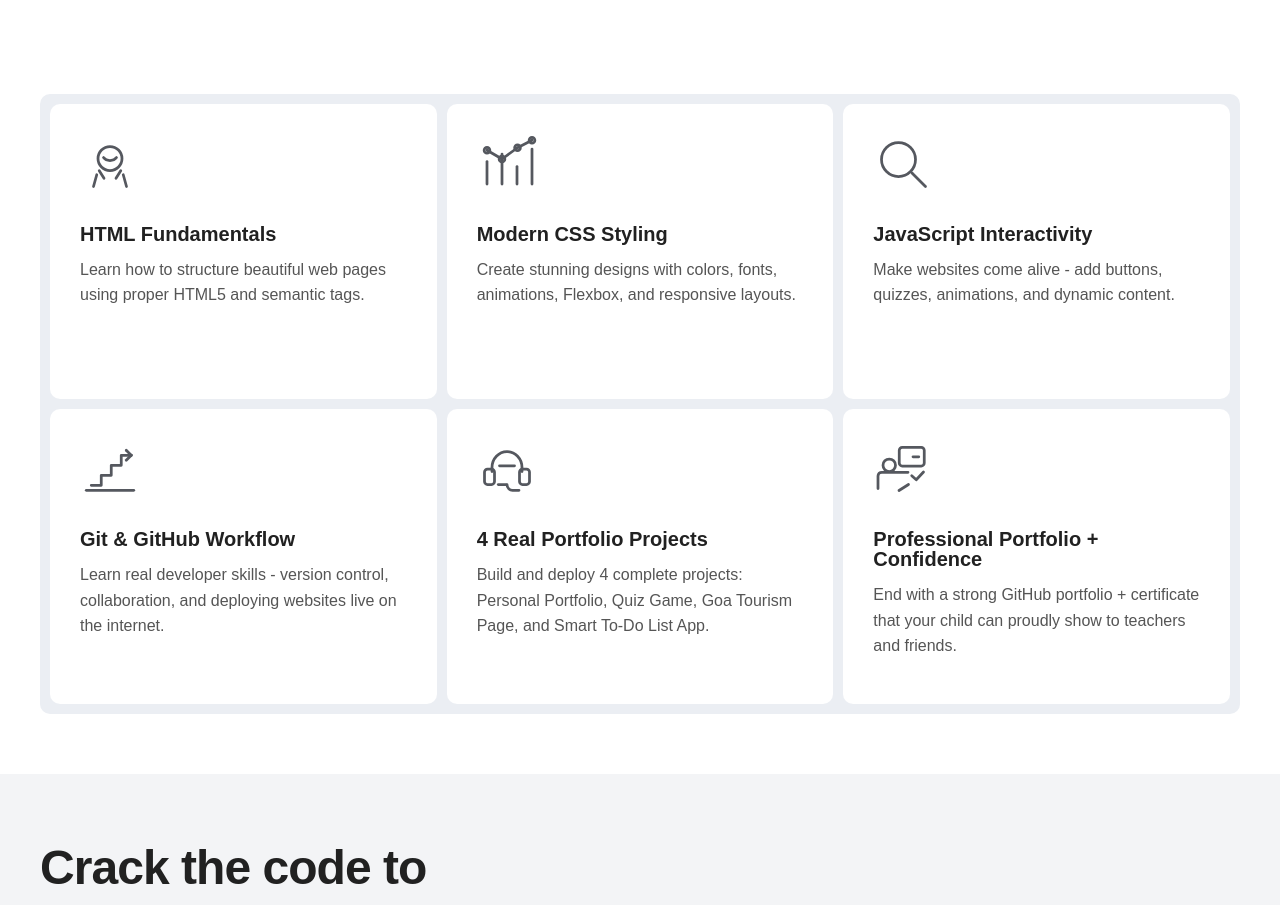
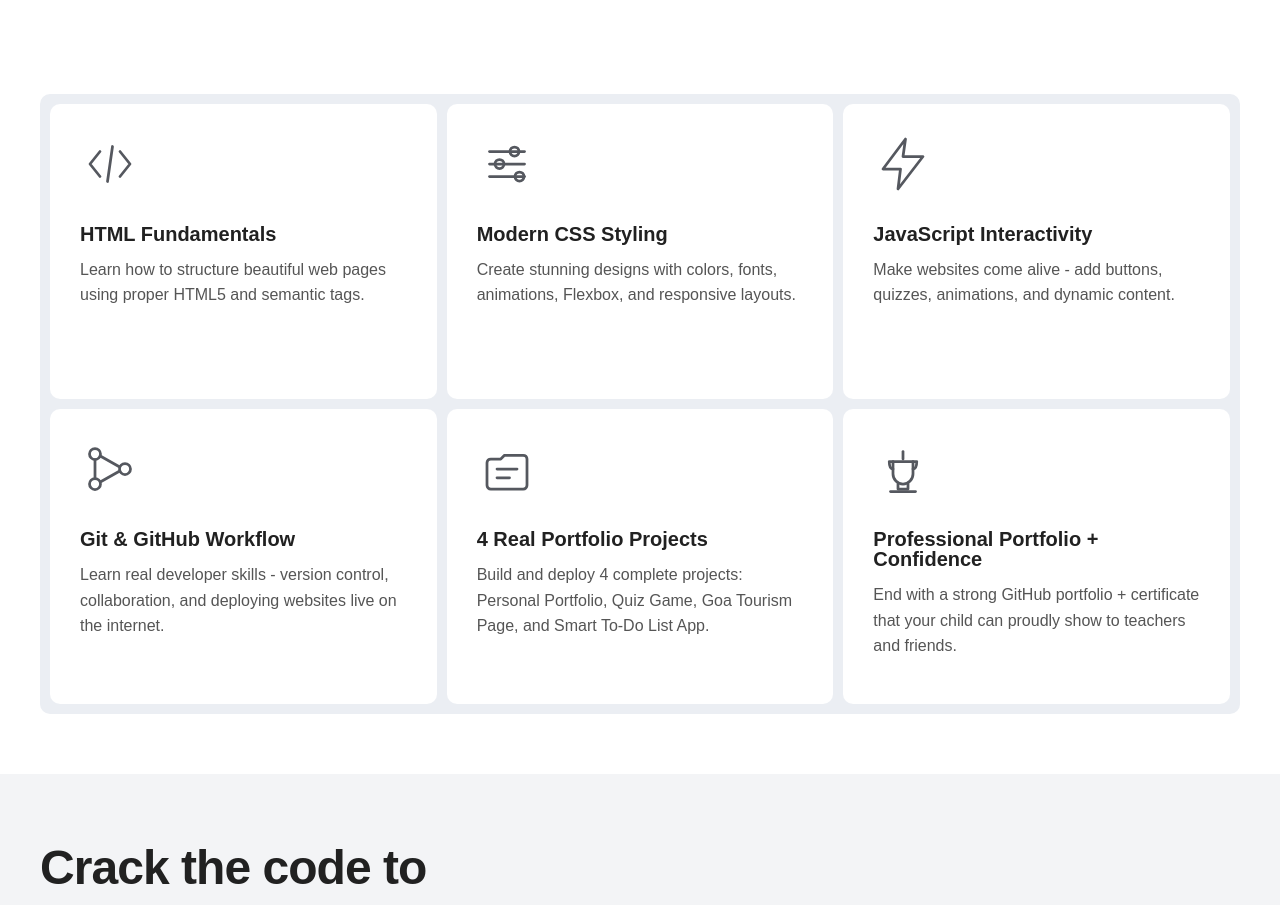
Before and after one commit to Gautham28/localhost-classes, a React (Vite) app: page / in a window 1280 px wide. Shown: the part 1500-2405 px from the top of the page. Built offline with nearby package versions, Linux system fonts and the light colour scheme; a web font is replaced by a local one.

Commit message:
updated svg

```diff
--- a/src/components/learn.jsx
+++ b/src/components/learn.jsx
@@ -2,108 +2,104 @@ const learnCards = [
   {
     title: 'HTML Fundamentals',
     text: 'Learn how to structure beautiful web pages using proper HTML5 and semantic tags.',
-    icon: 'stress',
+    icon: 'html',
   },
   {
     title: 'Modern CSS Styling',
     text: 'Create stunning designs with colors, fonts, animations, Flexbox, and responsive layouts.',
-    icon: 'chart',
+    icon: 'css',
   },
   {
     title: 'JavaScript Interactivity',
     text: 'Make websites come alive - add buttons, quizzes, animations, and dynamic content.',
-    icon: 'search',
+    icon: 'javascript',
   },
   {
     title: 'Git & GitHub Workflow',
     text: 'Learn real developer skills - version control, collaboration, and deploying websites live on the internet.',
-    icon: 'stairs',
+    icon: 'git',
   },
   {
     title: '4 Real Portfolio Projects',
     text: 'Build and deploy 4 complete projects: Personal Portfolio, Quiz Game, Goa Tourism Page, and Smart To-Do List App.',
-    icon: 'support',
+    icon: 'projects',
   },
   {
     title: 'Professional Portfolio + Confidence',
     text: 'End with a strong GitHub portfolio + certificate that your child can proudly show to teachers and friends.',
-    icon: 'mentor',
+    icon: 'portfolio',
   },
 ]
 
 function CardIcon({ type }) {
-  if (type === 'chart') {
+  if (type === 'html') {
     return (
       <svg viewBox="0 0 24 24" fill="none" aria-hidden="true">
-        <path d="M4 20V11" />
-        <path d="M10 20V8" />
-        <path d="M16 20V13" />
-        <path d="M22 20V6" />
-        <path d="M4 6.5L10 10L16.2 5.5L22 2.5" />
-        <circle cx="4" cy="6.5" r="1.15" />
-        <circle cx="10" cy="10" r="1.15" />
-        <circle cx="16.2" cy="5.5" r="1.15" />
-        <circle cx="22" cy="2.5" r="1.15" />
+        <path d="M8 7L4 12L8 17" />
+        <path d="M16 7L20 12L16 17" />
+        <path d="M13 5L11 19" />
       </svg>
     )
   }
 
-  if (type === 'search') {
+  if (type === 'css') {
     return (
       <svg viewBox="0 0 24 24" fill="none" aria-hidden="true">
-        <circle cx="10.2" cy="10.2" r="6.8" />
-        <path d="M15.6 15.6L21 21" />
+        <path d="M5 7H19" />
+        <circle cx="15" cy="7" r="1.8" />
+        <path d="M5 12H19" />
+        <circle cx="9" cy="12" r="1.8" />
+        <path d="M5 17H19" />
+        <circle cx="17" cy="17" r="1.8" />
       </svg>
     )
   }
 
-  if (type === 'stairs') {
+  if (type === 'javascript') {
     return (
       <svg viewBox="0 0 24 24" fill="none" aria-hidden="true">
-        <path d="M2.5 20.5H21.5" />
-        <path d="M4.5 18.5H8.5V14.5H12.5V10.5H16.5V6.5H20.5" />
-        <path d="M20.5 6.5L18.5 8.5" />
-        <path d="M20.5 6.5L18.5 4.5" />
+        <path d="M13 2L4 14H11L10 22L20 9H12L13 2Z" />
       </svg>
     )
   }
 
-  if (type === 'support') {
+  if (type === 'git') {
     return (
       <svg viewBox="0 0 24 24" fill="none" aria-hidden="true">
-        <path d="M6 13V11.4C6 7.87 8.69 5 12 5C15.31 5 18 7.87 18 11.4V13" />
-        <rect x="3" y="12" width="4" height="6.2" rx="1.2" />
-        <rect x="17" y="12" width="4" height="6.2" rx="1.2" />
-        <path d="M8.5 18.2H11.5" />
-        <path d="M12 18.2C12 19.5 13 20.5 14.2 20.5H16.8" />
-        <path d="M9 10.7H15" />
+        <circle cx="6" cy="6" r="2.2" />
+        <circle cx="6" cy="18" r="2.2" />
+        <circle cx="18" cy="12" r="2.2" />
+        <path d="M6 8.2V15.8" />
+        <path d="M8.1 6.8L15.9 11.2" />
+        <path d="M8.1 17.2L15.9 12.8" />
       </svg>
     )
   }
 
-  if (type === 'mentor') {
+  if (type === 'projects') {
     return (
       <svg viewBox="0 0 24 24" fill="none" aria-hidden="true">
-        <rect x="10.5" y="3.3" width="10" height="7.5" rx="1.2" />
-        <path d="M14 13.3H3.5C2.67 13.3 2 13.97 2 14.8V19.8" />
-        <circle cx="6.5" cy="10.5" r="2.5" />
-        <path d="M16 7.1H18.3" />
-        <path d="M14.2 18.2L10.4 20.6" />
-        <path d="M20.2 13.2L17.3 16.3L15.5 14.7" />
+        <path d="M4 9.5C4 8.67 4.67 8 5.5 8H9.5L11 6.5H18.5C19.33 6.5 20 7.17 20 8V18.5C20 19.33 19.33 20 18.5 20H5.5C4.67 20 4 19.33 4 18.5V9.5Z" />
+        <path d="M8 12H16" />
+        <path d="M8 15.5H13" />
       </svg>
     )
   }
 
-  return (
-    <svg viewBox="0 0 24 24" fill="none" aria-hidden="true">
-      <circle cx="12" cy="9.8" r="4.8" />
-      <path d="M5.4 21L6.7 16.3" />
-      <path d="M18.6 21L17.3 16.3" />
-      <path d="M7.7 14.7L9.6 17.7" />
-      <path d="M16.3 14.7L14.4 17.7" />
-      <path d="M9.4 9.4C9.9 10.1 10.8 10.6 12 10.6C13.2 10.6 14.1 10.1 14.6 9.4" />
-    </svg>
-  )
+  if (type === 'portfolio') {
+    return (
+      <svg viewBox="0 0 24 24" fill="none" aria-hidden="true">
+        <path d="M8 9H16V14C16 16.2 14.2 18 12 18C9.8 18 8 16.2 8 14V9Z" />
+        <path d="M8 9H6.5C6.5 11 7.2 12 8 12" />
+        <path d="M16 9H17.5C17.5 11 16.8 12 16 12" />
+        <path d="M10 18V20H14V18" />
+        <path d="M7 21H17" />
+        <path d="M12 5V8" />
+      </svg>
+    )
+  }
+
+  return null
 }
 
 function Learn() {
```
